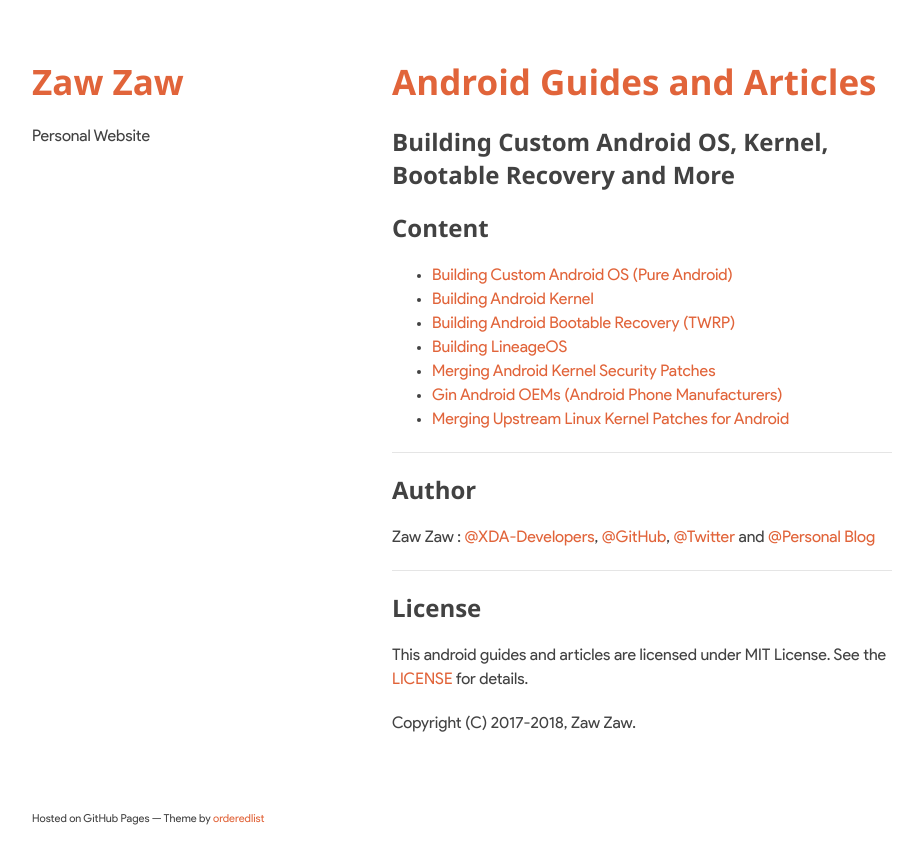
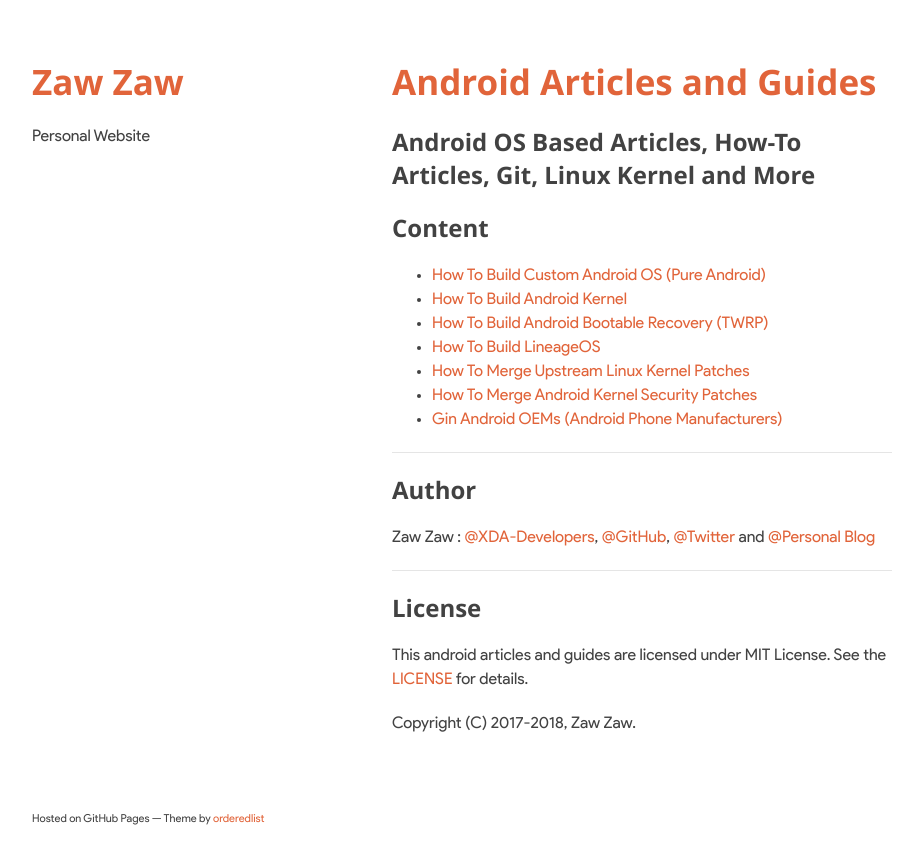
Before and after one commit to zawzaww/zawzaww.github.io, a Jekyll site: the page built from projects/android-articles.md, in a window 1280 px wide. Shown: the top 864 px of the page, without its empty margins (178-1101 px from the left). Built offline with Jekyll 4.4.1, drawn with Linux system fonts in a browser that asks for light colours.

Commit message:
projects: android-articles: Update title names and links for details page

```diff
--- a/projects/android-articles.md
+++ b/projects/android-articles.md
@@ -1,22 +1,20 @@
 ---
 layout: default
 name: android-articles
-title: Android Guides and Articles
+title: Android Articles and Guides
 ---
 
-# Android Guides and Articles
-
-## Building Custom Android OS, Kernel, Bootable Recovery and More
-
+# Android Articles and Guides
+## Android OS Based Articles, How-To Articles, Git, Linux Kernel and More
 
 ## Content
-- [Building Custom Android OS (Pure Android)](https://github.com/zawzaww/android-articles/blob/android/Guides/Building-Custom-Android-OS.md)
-- [Building Android Kernel](https://github.com/zawzaww/android-articles/blob/android/Guides/Building-Android-Kernel.md)
-- [Building Android Bootable Recovery (TWRP)](https://github.com/zawzaww/android-articles/blob/android/Guides/Building-TWRP-Recovery.md)
-- [Building LineageOS](https://github.com/zawzaww/android-articles/blob/android/Guides/Building-LineageOS.md)
-- [Merging Android Kernel Security Patches](https://github.com/zawzaww/android-articles/blob/android/Guides/Merging-Kernel-Security-Patches.md)
-- [Gin Android OEMs (Android Phone Manufacturers)](https://github.com/zawzaww/android-articles/blob/android/Articles/Gin-Android-OEMs.md)
-- [Merging Upstream Linux Kernel Patches for Android](https://github.com/zawzaww/android-articles/blob/android/Guides/Merging-Upstream-Linux-Kernel-Patches.md)
+- [How To Build Custom Android OS (Pure Android)](https://github.com/zawzaww/android-articles/blob/android/articles/Building-Custom-Android-OS.md)
+- [How To Build Android Kernel](https://github.com/zawzaww/android-articles/blob/android/articles/Building-Android-Kernel.md)
+- [How To Build Android Bootable Recovery (TWRP)](https://github.com/zawzaww/android-articles/blob/android/articles/Building-TWRP-Recovery.md)
+- [How To Build LineageOS](https://github.com/zawzaww/android-articles/blob/android/articles/Building-LineageOS.md)
+- [How To Merge Upstream Linux Kernel Patches](https://github.com/zawzaww/android-articles/blob/android/articles/Merging-Upstream-Linux-Kernel-Patches.md)
+- [How To Merge Android Kernel Security Patches](https://github.com/zawzaww/android-articles/blob/android/articles/Merging-Kernel-Security-Patches.md)
+- [Gin Android OEMs (Android Phone Manufacturers)](https://github.com/zawzaww/android-articles/blob/android/articles/Gin-Android-OEMs.md)
 
 ----
 
@@ -26,6 +24,6 @@
 ----
 
 ## License
-This android guides and articles are licensed under MIT License. See the [LICENSE](https://github.com/zawzaww/android-tutorials/blob/android/LICENSE) for details.
+This android articles and guides are licensed under MIT License. See the [LICENSE](https://github.com/zawzaww/android-tutorials/blob/android/LICENSE) for details.
 
 Copyright (C) 2017-2018, Zaw Zaw.
```
Also changed, not shown: projects.md (+2 -2 lines).
